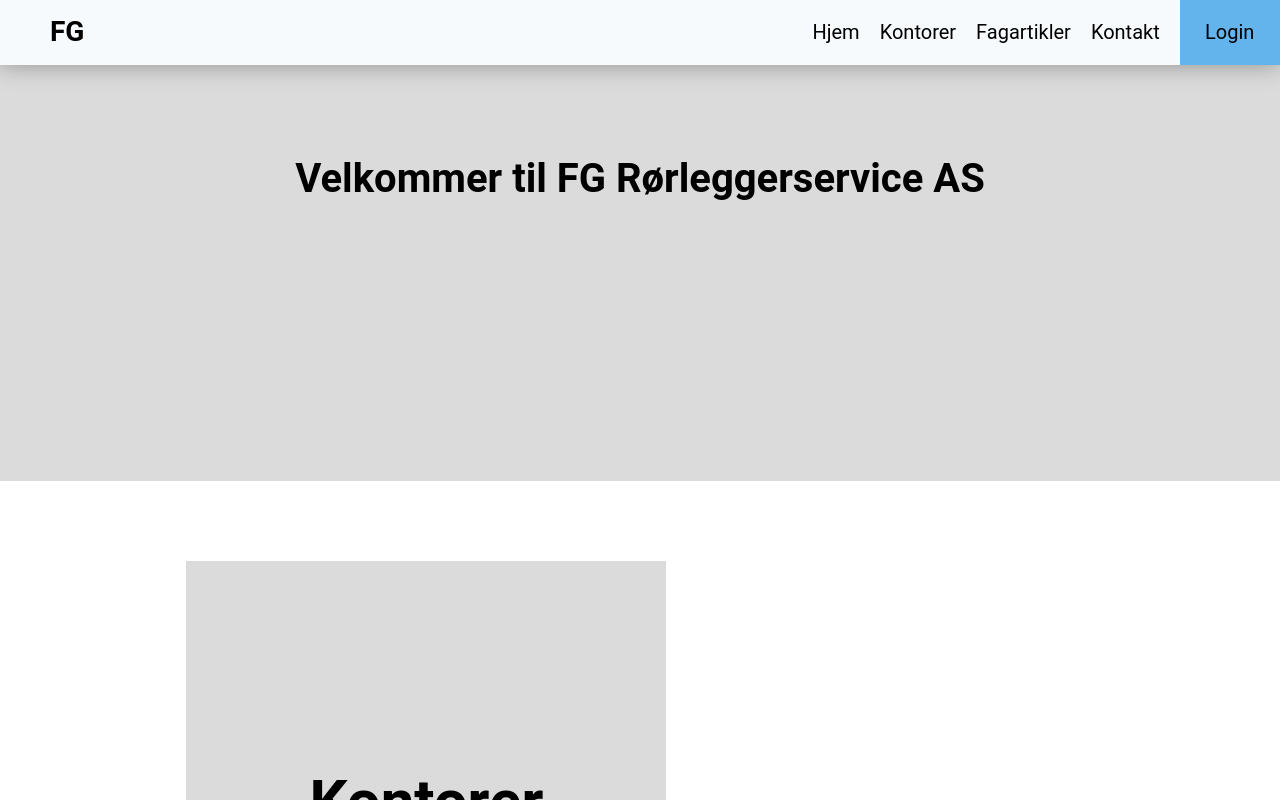
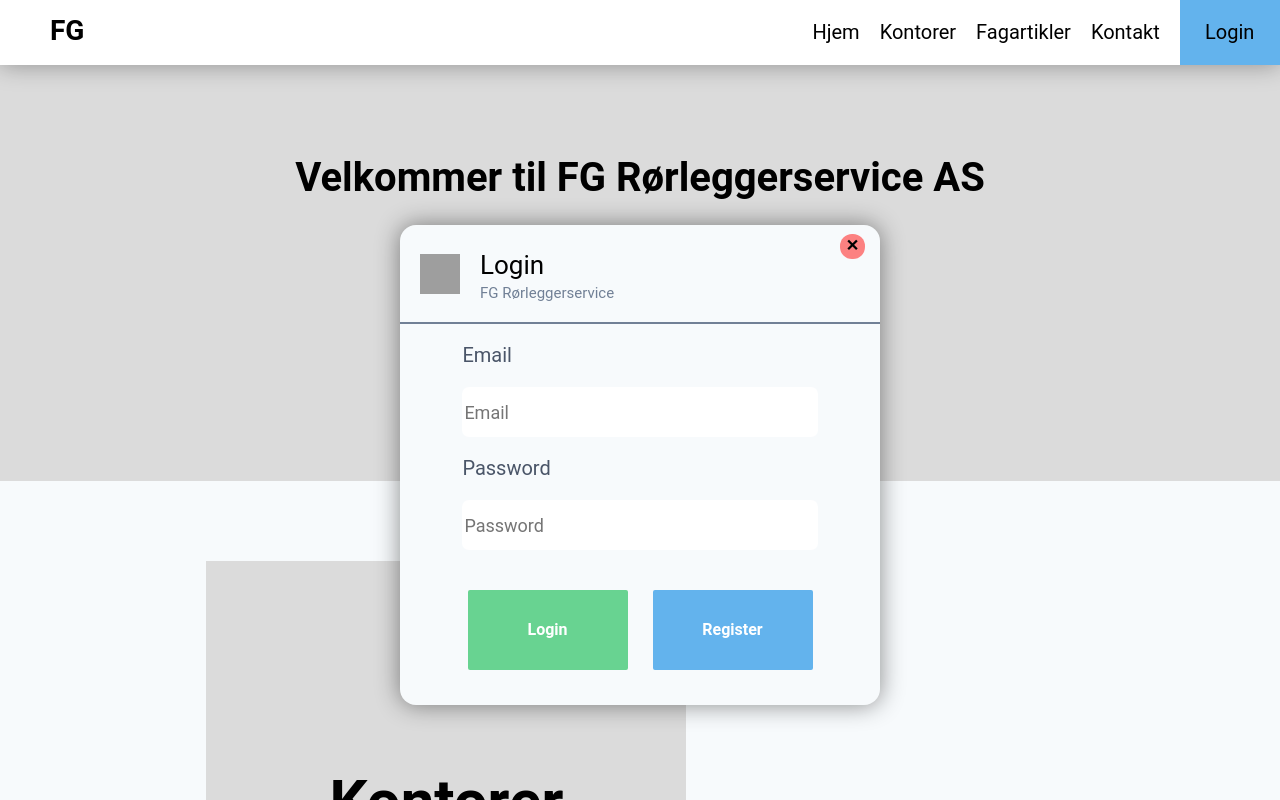
Before and after one commit to kamiifx/WebAppEksamen, a React (Create React App) app in the folder client/: page / in a window 1280 px wide. Both pictures are taken after a click on the button "Login". Shown: the top 800 px of the page. Built offline with nearby package versions, Linux system fonts and the light colour scheme; grey boxes are pictures that could not be loaded.

Commit message:
Implementation of Framer, aswell Login Modal, and missing footer. Some more styled components in style use for this service.

```diff
--- a/client/package.json
+++ b/client/package.json
@@ -6,6 +6,7 @@
     "@testing-library/jest-dom": "^5.11.4",
     "@testing-library/react": "^11.1.0",
     "@testing-library/user-event": "^12.1.10",
+    "framer-motion": "^2.9.5",
     "http-proxy-middleware": "^1.0.6",
     "react": "^17.0.1",
     "react-dom": "^17.0.1",
--- a/client/src/App.js
+++ b/client/src/App.js
@@ -1,4 +1,4 @@
-import React from 'react';
+import React, {useState} from 'react';
 import {BrowserRouter,Route} from 'react-router-dom';
 import Theme from "./styled/Theme";
 
@@ -7,13 +7,14 @@
 import Articles from './components/Articles';
 import ArticlePage from "./components/ArticlePage";
 function App() {
+    const [modal,ToggleModal] = useState(false);
   return (
       <>
           <Theme>
               <div className="App">
                   <BrowserRouter>
-                      <Header/>
-                      <Route exact path="/" component={Home}/>
+                      <Header modal={modal} setModal={ToggleModal}/>
+                      <Route exact path="/" component={() => <Home modal={modal} setModal={ToggleModal}/>}/>
                       <Route exact path="/articles" component={Articles}/>
                       <Route exact path="/articles/:id" component={ArticlePage}/>
                   </BrowserRouter>
--- a/client/src/components/Articles.js
+++ b/client/src/components/Articles.js
@@ -1,21 +1,10 @@
 import React,{useState,useEffect} from 'react';
 import styled from 'styled-components';
 import {list} from '../utiils/articleService';
-import {Header,Container,ArticleBlock,ArticleIntro} from '../styled/Styled';
+import {Header,Container,ArticleBlock,ArticleIntro,BoxButton} from '../styled/Styled';
 
 
-const BoxButton = styled.button`
-  background-color:${({ theme }) => theme.colors.header};
-  border: none;
-  font-family: 'Roboto',sans-serif;
-  font-weight: 600;
-  color: white;
-  width: 10rem;
-  height: 5rem;
-  &.blue{
-      background-color:${({ theme }) => theme.colors.accept};
-  }
-`;
+
 
 
 function Articles(){
--- a/client/src/components/Header.js
+++ b/client/src/components/Header.js
@@ -1,13 +1,14 @@
 import React from 'react';
 import styled from 'styled-components';
 import {LinkNavbar,LeftDivNav} from '../styled/Styled'
+import {motion} from "framer-motion";
 
 const NavBar = styled.nav`
   z-index: 1;
   position: sticky;
   height: 65px;
   width:100%;
-  background-color: ${({ theme }) => theme.colors.default};
+  background-color: #fff;
   box-shadow:${({ theme }) => theme.shadows.md};
   display: flex;
   align-items: flex-start;
@@ -32,7 +33,7 @@
   };
 `;
 
-const Login = styled.button`
+const Login = styled(motion.button)`
   color: black;
   text-decoration: none;
   margin-left: 20px;
@@ -53,7 +54,7 @@
     }
 `;
 
-function Header(){
+function Header({modal,setModal}){
     return(
         <header>
             <NavBar>
@@ -63,7 +64,7 @@
                     <LinkNavbar href="/">Kontorer</LinkNavbar>
                     <LinkNavbar href="/articles">Fagartikler</LinkNavbar>
                     <LinkNavbar href="/">Kontakt</LinkNavbar>
-                    <Login>Login</Login>
+                    <Login whileHover={{ scale: 1.1}} whileTap={{ scale: 1 }}   onClick={() => setModal(true)}>Login</Login>
                 </LeftDivNav>
             </NavBar>
         </header>
--- a/client/src/components/Home.js
+++ b/client/src/components/Home.js
@@ -1,43 +1,13 @@
-import React from 'react';
-import styled from 'styled-components';
-import {Header} from "../styled/Styled";
+import React, {useState} from 'react';
+import LoginModal from "./LoginModal";
+import {Header, FlexBox, FlexItemBox, Footer,Main} from "../styled/Styled";
 
-const FlexBox = styled.div`
-  display: flex;
-  flex-wrap: wrap;
-  margin-left: 13%;
-  max-width: 94%;
-`
+function Home({modal,setModal}){
 
-const FlexItemBox = styled.div`
-  display: flex;
-  justify-content: center;
-  align-items: center;
-  width: 30rem;
-  height: 30rem;
-  background-color:${({ theme }) => theme.colors.header};
-  margin-left: 20px;
-  &.med{
-  width: 84.7rem;
-  }
-  &.big{
-  margin-top: 35px;
-  width: 116rem;
-  height: 35rem;
-  margin-bottom: 6rem;
-  }
-  a{
-    text-decoration: none;
-    color: black;
-    font-family: 'Roboto',sans-serif;
-    font-size: 60px;
-    font-weight: 600;
-  }
-`
-
-function Home(){
     return(
-        <main>
+        <div>
+            <LoginModal modal={modal} setModalOn={setModal}/>
+            <Main>
                 <Header>
                     <h2>Velkommer til FG Rørleggerservice AS</h2>
                 </Header>
@@ -46,7 +16,15 @@
                     <FlexItemBox className="med"><a href="/">Kontakt</a></FlexItemBox>
                     <FlexItemBox className="big"><a href="/articles">Se våre fagartikler om oppussing av bad</a></FlexItemBox>
                 </FlexBox>
-        </main>
+            </Main>
+            <Footer>
+                <div>
+                    <p>Orgnr: 007 007 007</p>
+                    <p>lg@igror.no</p>
+                    <p>99 00 00 00</p>
+                </div>
+            </Footer>
+        </div>
     )
 }
 
--- /dev/null
+++ b/client/src/components/LoginModal.js
@@ -0,0 +1,135 @@
+import React from 'react';
+import styled from 'styled-components';
+import {motion} from "framer-motion";
+import {BoxButton} from "../styled/Styled";
+
+const ModalBody = styled(motion.div)`
+position: absolute;
+  z-index: 10;
+  width: 100%;
+  height: 100%;
+`
+
+const Modal = styled.div`
+  z-index: 20;
+  position: absolute;
+  top: 50%;
+  left: 50%;
+  width: 30rem;
+  height: 30rem;
+  background-color: ${({ theme }) => theme.colors.default};
+  margin-right: -50%;
+  transform: translate(-50%, -50%);
+  border-radius: 1rem;
+  box-shadow:${({ theme }) => theme.shadows.lg} ;
+`;
+
+const ModalHeader = styled.div`
+  display: flex;
+  flex-direction: row;
+  align-items: center;
+  border-bottom: 2px solid ${({ theme }) => theme.colors.grayText};
+
+  img{
+  width: 40px;
+  height: 40px;
+  margin-left: 20px;
+  }
+  p{
+  font-size: 26px;
+  font-family: 'Roboto',sans-serif;
+  }
+  h4{
+  font-size: 15px;
+  font-family: 'Roboto',sans-serif;
+  font-weight: 400;
+  margin-top: -22px;
+  color: ${({ theme }) => theme.colors.grayText};
+  }
+  div{
+  flex-direction: column;
+  margin-left: 20px;
+  }
+  span{
+  display: flex;
+  align-items: center;
+  justify-content: center;
+  margin-left: 47%;
+  margin-bottom: 55px;
+  border-radius: 12px;
+  background-color: ${({ theme }) => theme.colors.redDeny};
+  width: 25px;
+  height: 25px;
+  font-weight: 600;
+  &:hover{
+  cursor: pointer;
+  background-color: ${({ theme }) => theme.colors.alert};
+  transition: 0.5s ease-in-out;
+  }
+  }
+`;
+
+const FormInputContainer = styled.div`
+  display: flex;
+  flex-direction: column;
+  margin-left: 13%;
+  justify-content: center;
+  margin-bottom: 40px;
+  font-family: 'Roboto',sans-serif;
+  p{
+  font-size: 20px;
+  color:${({ theme }) => theme.colors.grayed} ;
+  }
+`;
+
+const FormInput = styled.input`
+  width: 22rem;
+  height: 3rem;
+  border-radius: 7px;
+  border:none;
+  font-family: 'Roboto',sans-serif;
+  font-size: 18px;
+  color:${({ theme }) => theme.colors.grayText} ;
+`
+const FormButtonContainer = styled.div`
+  display: flex;
+  flex-direction: row;
+  justify-content: center;
+  gap: 25px;
+`
+function LoginModal({modal,setModalOn}){
+
+    const variants = {
+        open:{scale:[0,1,1.1,1]},
+        closed:{opacity:0}
+    }
+
+    return(
+            <ModalBody animate={modal ? "open" : "closed"} variants={variants} transition={{duration:0.45}}  style={{display:modal?"block":"none"}}>
+                <Modal>
+                    <ModalHeader>
+                        <img src="https://img.icons8.com/pastel-glyph/2x/plumbing.png" alt=""/>
+                        <div>
+                            <p>Login</p>
+                            <h4>FG Rørleggerservice</h4>
+                        </div>
+                        <motion.span  whileHover={{rotate:180}} onClick={() => setModalOn(false)}>&#10005;</motion.span>
+                    </ModalHeader>
+                    <form action="">
+                        <FormInputContainer>
+                            <p>Email</p>
+                            <FormInput type="text" placeholder="Email"/>
+                            <p>Password</p>
+                            <FormInput type="text" placeholder="Password"/>
+                        </FormInputContainer>
+                        <FormButtonContainer>
+                            <BoxButton whileHover={{ scale: 1.1}} whileTap={{ scale: 1 }} type="submit" className="green">Login</BoxButton>
+                            <BoxButton whileHover={{ scale: 1.1}} whileTap={{ scale: 1 }} type="submit" className="blue">Register</BoxButton>
+                        </FormButtonContainer>
+                    </form>
+                </Modal>
+            </ModalBody>
+    )
+}
+
+export default LoginModal;
--- a/client/src/styled/Global.js
+++ b/client/src/styled/Global.js
@@ -17,6 +17,9 @@
     text-decoration: none;
     color: black;
   },
+  main{
+  background-color: #F7FAFC;
+  }
 
   ${normalize}
 `;
--- a/client/src/styled/Styled.js
+++ b/client/src/styled/Styled.js
@@ -1,4 +1,38 @@
 import styled from 'styled-components';
+import {motion} from "framer-motion";
+
+
+export const BoxButton = styled(motion.button)`
+  background-color:${({ theme }) => theme.colors.header};
+  border: none;
+  font-family: 'Roboto',sans-serif;
+  font-weight: 600;
+  color: white;
+  width: 10rem;
+  height: 5rem;
+  border-radius: 2px;
+  &.blue{
+      background-color:${({ theme }) => theme.colors.accept};
+  &:hover{
+    background-color:${({ theme }) => theme.colors.acceptHover};
+    transition: 0.5s ease-in-out;
+  }
+  }
+  &.green{
+  background-color:${({ theme }) => theme.colors.greenAccept};
+  &:hover{
+    background-color:${({ theme }) => theme.colors.greenHover};
+    transition: 0.5s ease-in-out;
+  }
+  }
+  &:hover{
+  cursor: pointer;
+  }
+`;
+
+export const Main = styled.main`
+  background-color: ${({ theme }) => theme.colors.default};
+`
 
 export const Container = styled.div`
   display: flex;
@@ -35,7 +69,7 @@
   display: flex;
   position: sticky;
   height: 26rem;
-  background-color: ${({ theme }) => theme.colors.header};
+  background-color:${({ theme }) => theme.colors.header};
   justify-content: center;
   margin-bottom: 5rem;
   h2{
@@ -68,3 +102,55 @@
 export const ArticleIntro = styled.div`
   flex-direction: column;
 `;
+
+export const FlexBox = styled.div`
+  display: flex;
+  flex-wrap: wrap;
+  margin-left: 13%;
+  max-width: 94%;
+`;
+
+export const FlexItemBox = styled.div`
+  display: flex;
+  justify-content: center;
+  align-items: center;
+  width: 30rem;
+  height: 30rem;
+  background-color:${({ theme }) => theme.colors.header};
+  margin-left: 40px;
+  margin-bottom: 10px;
+  &.med{
+  width: 84.7rem;
+  }
+  &.big{
+  margin-top: 35px;
+  width: 117rem;
+  height: 35rem;
+  margin-bottom: 6rem;
+  }
+  a{
+    text-decoration: none;
+    color: black;
+    font-family: 'Roboto',sans-serif;
+    font-size: 60px;
+    font-weight: 600;
+  }
+`;
+
+export const Footer = styled.footer`
+  z-index: 1;
+  position: sticky;
+  height: 65px;
+  width:100%;
+  background-color: #fff;
+  div{
+  display: flex;
+  flex-direction: row;
+  justify-content: center;
+  align-items: center;
+  gap: 18px;
+  }
+  p{
+  font-family: 'Roboto',sans-serif;
+  }
+`
--- a/client/src/styled/Theme.js
+++ b/client/src/styled/Theme.js
@@ -8,11 +8,14 @@
         default:'#F7FAFC',
         header:'#DBDBDB',
         greenAccept:'#68D391',
+        greenHover: '#48BB78',
         redDeny:'#FC8181',
         alert:'#E53E3E',
         accept:'#63B3ED',
         acceptHover: '#90CDF4',
-        grayText:'#718096'
+        grayText:'#718096',
+        grayed:'#4A5568',
+        framerBlue:'#0077FF'
     },
     shadows:{
         sm:'0px 0px 25px 0px rgba(0,0,0,0.25);',
```
Also changed, not shown: 2 other files (tests, documents, lock files or other folders). Lines whose indentation alone changed are shown as unchanged.
